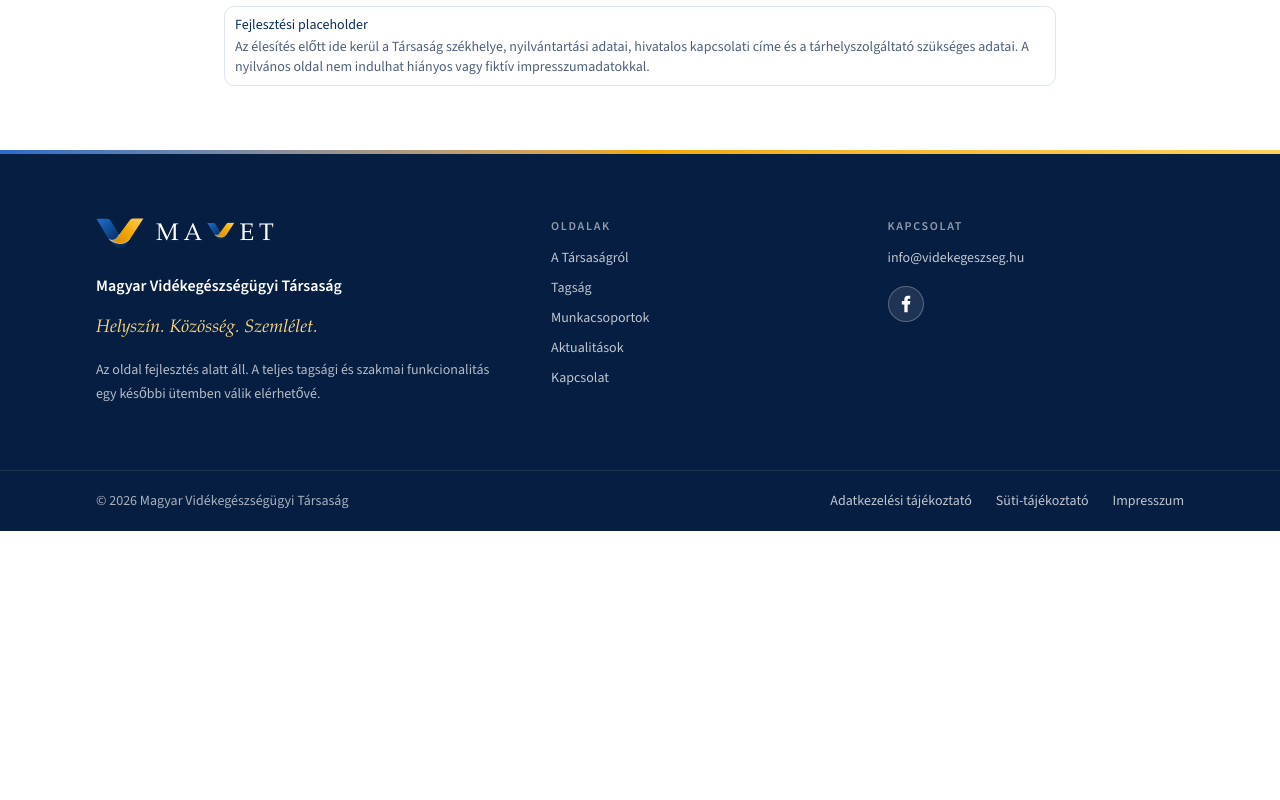
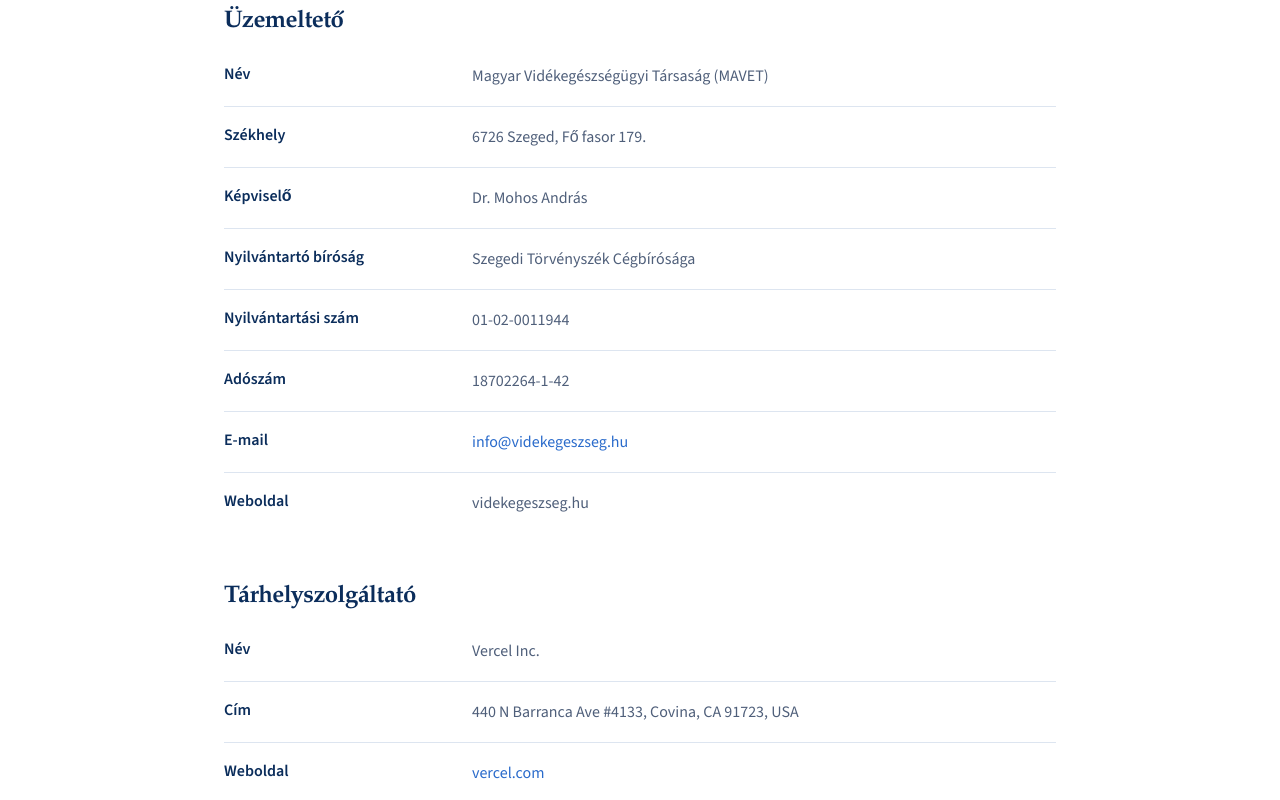
Before and after one commit to gyorgynagy1986/mavet, a Next.js app: page /impresszum in a window 1280 px wide. Shown: the part 360-1160 px from the top of the page. Before the commit the page ends 891 px from the top, so only its background shows below. Built offline with nearby package versions, Linux system fonts and the light colour scheme.

Commit message:
first commit

```diff
--- a/app/impresszum/page.tsx
+++ b/app/impresszum/page.tsx
@@ -1,4 +1,50 @@
 import { PageHeader } from "@/components/page-header"
 import { SiteContainer } from "@/components/site-container"
-import { Alert, AlertDescription, AlertTitle } from "@/components/ui/alert"
-export default function ImprintPage() { return <><PageHeader title="Impresszum" description="A weboldal üzemeltetőjének adatai." /><SiteContainer className="max-w-4xl py-12 sm:py-16"><Alert><AlertTitle>Fejlesztési placeholder</AlertTitle><AlertDescription>Az élesítés előtt ide kerül a Társaság székhelye, nyilvántartási adatai, hivatalos kapcsolati címe és a tárhelyszolgáltató szükséges adatai. A nyilvános oldal nem indulhat hiányos vagy fiktív impresszumadatokkal.</AlertDescription></Alert></SiteContainer></> }
+import { dataController, processors } from "@/lib/data/legal"
+
+const hosting = processors[0]
+
+function Row({ label, children }: { label: string; children: React.ReactNode }) {
+  return (
+    <div className="grid gap-1 py-4 sm:grid-cols-[14rem_1fr] sm:gap-6">
+      <dt className="font-semibold text-mavet-navy">{label}</dt>
+      <dd className="leading-7 text-muted-foreground">{children}</dd>
+    </div>
+  )
+}
+
+export default function ImprintPage() {
+  const c = dataController
+  return (
+    <>
+      <PageHeader title="Impresszum" description="A weboldal üzemeltetőjének és tárhelyszolgáltatójának adatai." />
+      <SiteContainer className="flex max-w-4xl flex-col gap-12 py-12 sm:py-16">
+        <section className="flex flex-col gap-2">
+          <h2 className="text-2xl font-semibold tracking-tight">Üzemeltető</h2>
+          <dl className="divide-y divide-border">
+            <Row label="Név">{c.name} ({c.shortName})</Row>
+            {c.seat && <Row label="Székhely">{c.seat}</Row>}
+            {c.representative && <Row label="Képviselő">{c.representative}</Row>}
+            {c.registrationCourt && <Row label="Nyilvántartó bíróság">{c.registrationCourt}</Row>}
+            {c.registrationNumber && <Row label="Nyilvántartási szám">{c.registrationNumber}</Row>}
+            {c.taxNumber && <Row label="Adószám">{c.taxNumber}</Row>}
+            <Row label="E-mail">
+              <a href={`mailto:${c.email}`} className="font-medium text-mavet-blue underline-offset-4 hover:underline">{c.email}</a>
+            </Row>
+            <Row label="Weboldal">{c.website.replace(/^https?:\/\//, "")}</Row>
+          </dl>
+        </section>
+        <section className="flex flex-col gap-2">
+          <h2 className="text-2xl font-semibold tracking-tight">Tárhelyszolgáltató</h2>
+          <dl className="divide-y divide-border">
+            <Row label="Név">{hosting.name}</Row>
+            <Row label="Cím">{hosting.address}</Row>
+            <Row label="Weboldal">
+              <a href="https://vercel.com" className="font-medium text-mavet-blue underline-offset-4 hover:underline">vercel.com</a>
+            </Row>
+          </dl>
+        </section>
+      </SiteContainer>
+    </>
+  )
+}
--- a/lib/data/legal.ts
+++ b/lib/data/legal.ts
@@ -6,11 +6,12 @@
 export const dataController = {
   name: "Magyar Vidékegészségügyi Társaság",
   shortName: "MAVET",
-  seat: null as string | null, // pl. "1234 Budapest, Példa utca 1."
-  registrationCourt: null as string | null, // pl. "Fővárosi Törvényszék"
-  registrationNumber: null as string | null, // pl. "01-02-0012345"
-  taxNumber: null as string | null,
-  representative: null as string | null, // pl. "Dr. Példa Péter elnök"
+  seat: "6726 Szeged, Fő fasor 179." as string | null,
+  registrationCourt: "Szegedi Törvényszék Cégbírósága" as string | null,
+  // A székhelyváltozás a Szegedi Törvényszéken folyamatban van; a szám a korábbi (fővárosi) bejegyzésé, a lezárulás után frissítendő.
+  registrationNumber: "01-02-0011944" as string | null,
+  taxNumber: "18702264-1-42" as string | null,
+  representative: "Dr. Mohos András" as string | null,
   email: "info@videkegeszseg.hu",
   privacyEmail: "info@videkegeszseg.hu",
   website: "https://videkegeszseg.hu",
```
